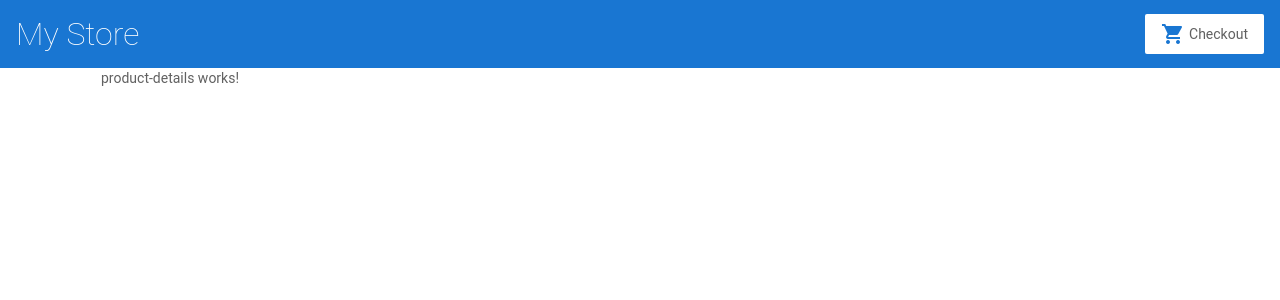
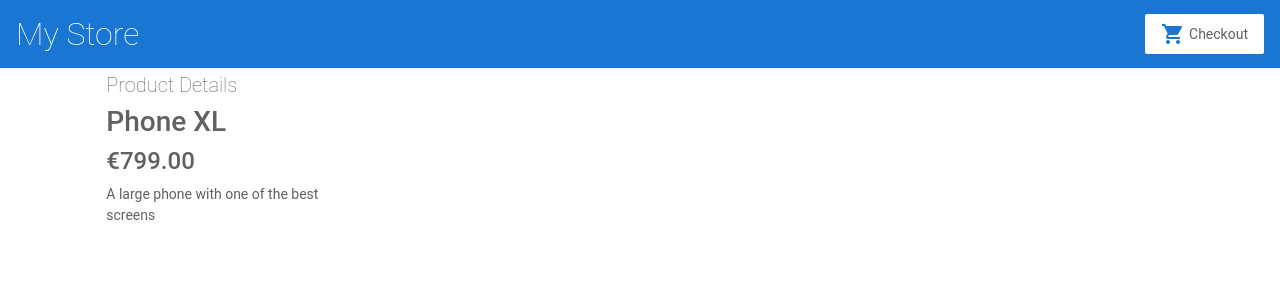
Before and after one commit to TomaszSobkow/angular-StackBitz, an Angular app: page /products/1 in a window 1280 px wide. Shown: the top 300 px of the page. Built offline with nearby package versions, Linux system fonts and the light colour scheme.

Commit message:
Added product description if you click on the product name

```diff
--- a/src/app/app.module.ts
+++ b/src/app/app.module.ts
@@ -8,6 +8,7 @@
 import { ProductListComponent } from './product-list/product-list.component';
 import { ProductAlertsComponent } from './product-alerts/product-alerts.component';
 import { ProductDetailsComponent } from './product-details/product-details.component';
+
 
 @NgModule({
   imports: [
--- a/src/app/product-details/product-details.component.css
+++ b/src/app/product-details/product-details.component.css
@@ -0,0 +1,4 @@
+body{
+
+    padding: 2%;
+}
--- a/src/app/product-details/product-details.component.html
+++ b/src/app/product-details/product-details.component.html
@@ -1 +1,10 @@
-<p>product-details works!</p>
+<body>
+    <h2>Product Details</h2>
+
+<div *ngIf="product">
+    <h3> {{ product.name}} </h3>
+    <h4> {{ product.price | currency:'EUR'}} </h4>
+    <p>  {{  product.description}} </p>
+
+</div>
+</body>
```
